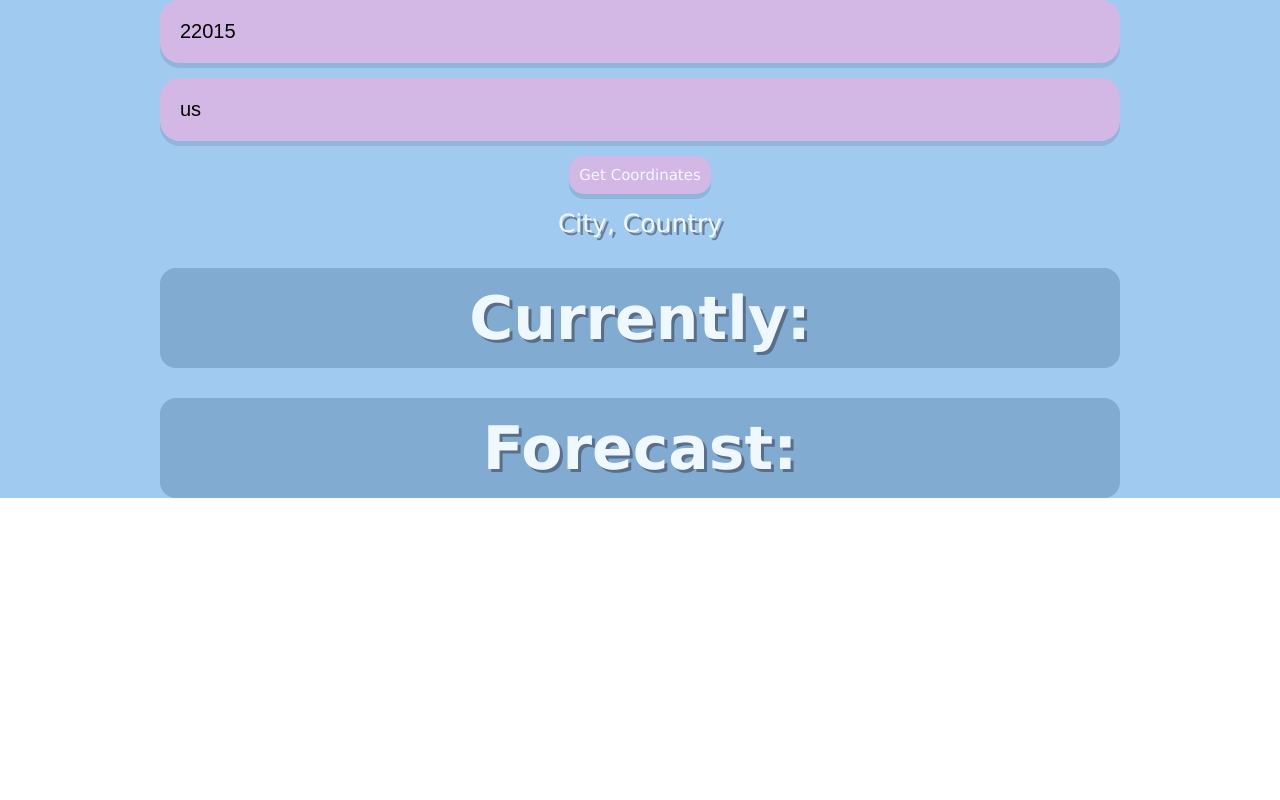
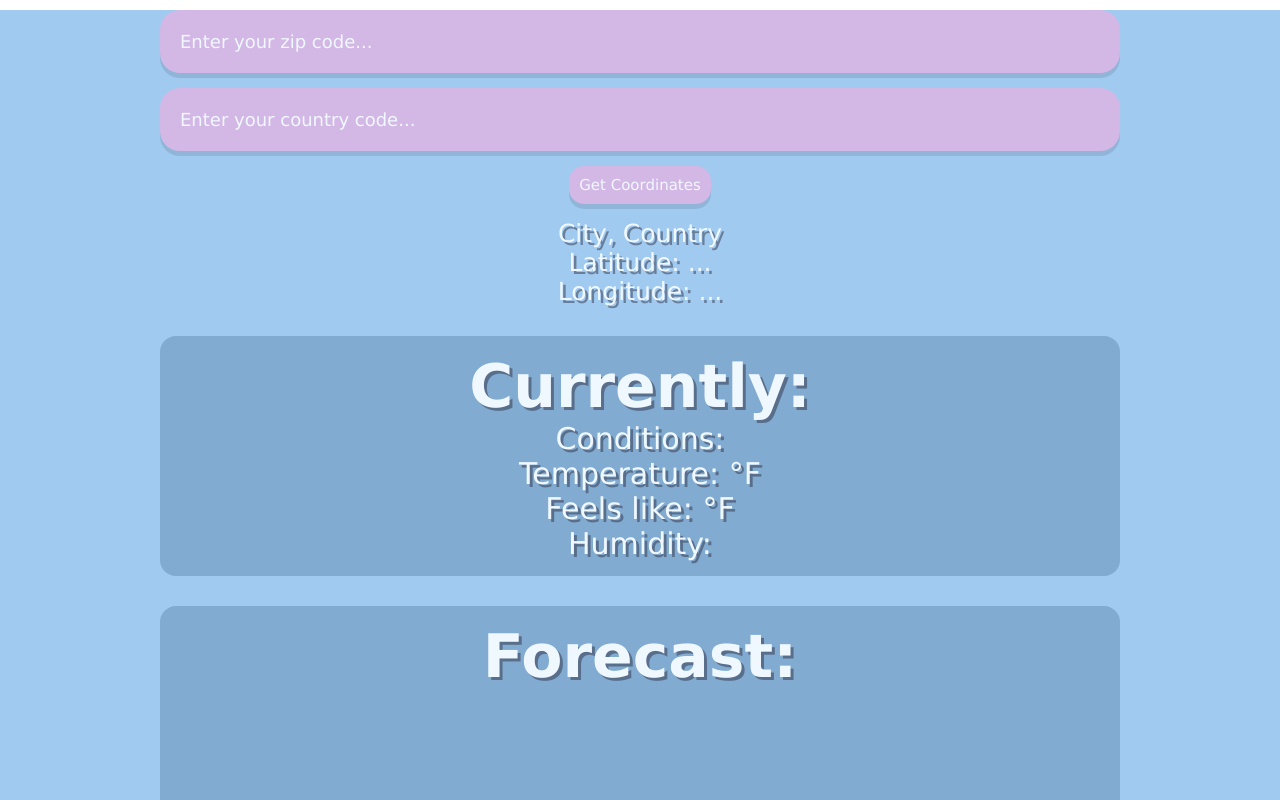
Before and after one commit to clrali/Launch-Weather-App, a React (Create React App) app: page / in a window 1280 px wide. Shown: the top 800 px of the page. Built offline with nearby package versions, Linux system fonts and the light colour scheme.

Commit message:
added current temp

```diff
--- a/src/App.css
+++ b/src/App.css
@@ -32,6 +32,7 @@ main {
   display: block;
   margin-left: auto;
   margin-right: auto;
+  margin-top: 10px;
   width: 75%;
   padding: 20px;
   appearance: none;
@@ -72,7 +73,6 @@ button {
   font-family: Verdana, Geneva, Tahoma, sans-serif;
 }
 
-
 .location {
   color:aliceblue;
   font-size: 25px;
@@ -81,10 +81,11 @@ button {
   text-shadow: 3px 3px rgba(50, 50, 70, 0.5);
 }
 
-.weather .metrics {
+.metrics {
   position: relative;
   display: block;
   width: 75%;
+  height: 30vh;
   margin-left: auto;
   margin-right: auto;
   margin: 30px auto;
@@ -99,3 +100,23 @@ button {
   text-shadow: 3px 3px rgba(50, 50, 70, 0.5);
   text-align: center;
 }
+
+.forecast {
+  position: relative;
+  display: block;
+  width: 75%;
+  height: 50vh;
+  margin-left: auto;
+  margin-right: auto;
+  margin: 30px auto;
+
+  padding: 15px 25px;
+  background-color: rgba(7, 48, 83, 0.2);
+  border-radius: 16px;
+
+  color:aliceblue;
+  font-size: 30px;
+  font-weight: 400;
+  text-shadow: 3px 3px rgba(50, 50, 70, 0.5);
+  text-align: center;
+}
--- a/src/Components/weatherApp.js
+++ b/src/Components/weatherApp.js
@@ -7,8 +7,8 @@ function WeatherApp(){
      const [lon, setLon] = useState("...");
      const [city, setCity] = useState("City");
      const [country, setCountry] = useState("Country");
-     const [zipCode, setZipCode] = useState("22015");
-     const [countryCode, setCountryCode] = useState("us");
+     const [zipCode, setZipCode] = useState("");
+     const [countryCode, setCountryCode] = useState("");
 
     const [temp, setTemp] = useState()
     const [humidity, setHumidity] = useState()
@@ -18,7 +18,6 @@ function WeatherApp(){
      const apikey = 'c2288a46c35d5fb2af6cd0ea6ad5d503'
 
     const generateCoordinates=() => {
-      console.log("entered")
       let label = document.getElementById("submit").innerHTML
 
       if(label === "Get Coordinates") {
@@ -31,7 +30,6 @@ function WeatherApp(){
           setCity(data.name)
           setCountry(data.country)
         })
-        console.log({lat})
       } else {
           // call a seperate api to get the actual weather and stuff using the lat and lon from before
           fetch(`https://api.openweathermap.org/data/2.5/onecall?lat=${lat}&lon=${lon}&exclude=hourly,minutely&units=imperial&appid=${apikey}`)
@@ -72,18 +70,20 @@ function WeatherApp(){
 
       <div className="location">
         <p>{city}, {country}</p>
+        <p>Latitude: {lat}</p>
+        <p>Longitude: {lon}</p>
         {/* <Coordinates zipcode={zipCode} countrycode={countryCode} />  */}
       </div>
 
-        <div className="weather">
       <div className="metrics">
         <h1>Currently:</h1>
-
+        <p>Conditions: {conditions}</p>
+        <p>Temperature: {temp}°F</p>
+        <p>Feels like: {feelsLike}°F</p>
+        <p>Humidity: {humidity}</p>
       </div>
-          <div className="metrics">
+      <div className="forecast">
         <h1>Forecast:</h1>
-          </div>
-
       </div>
     </div>
   )}
```
Lines whose indentation alone changed are shown as unchanged.
